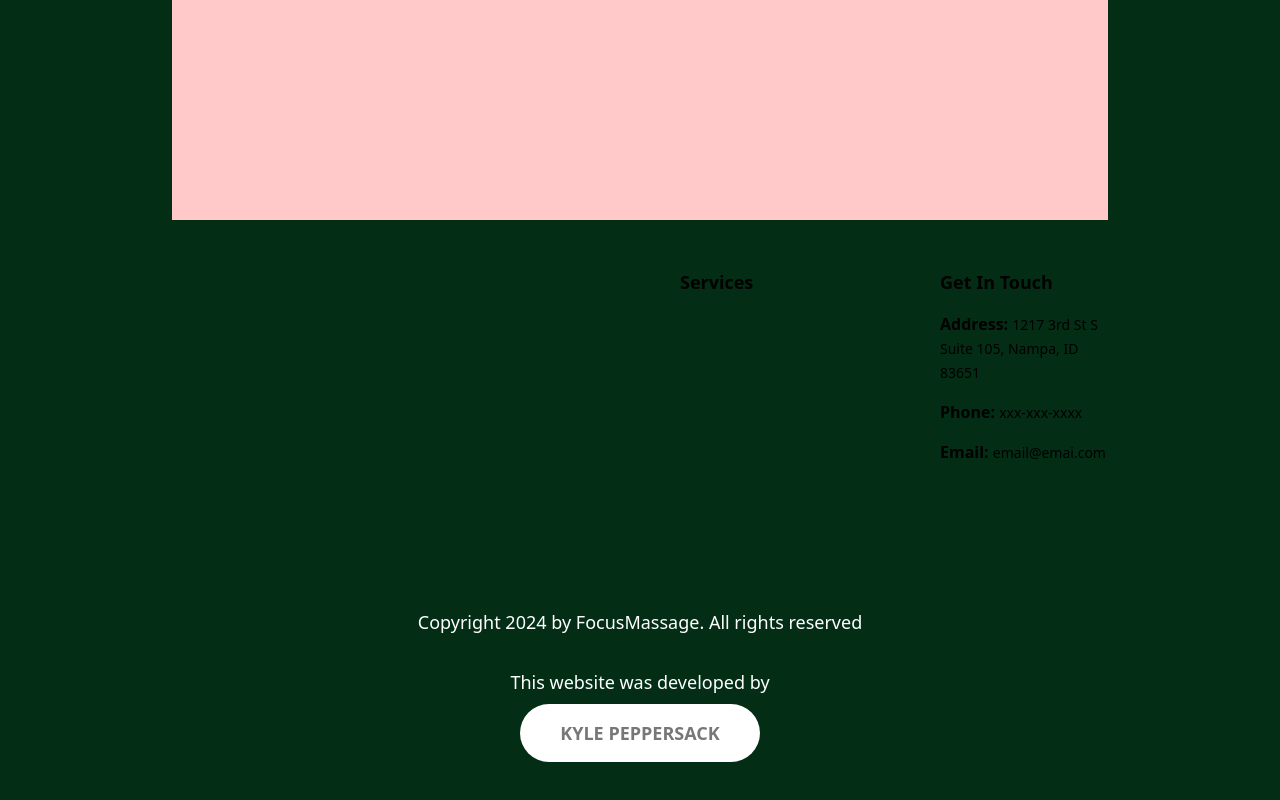
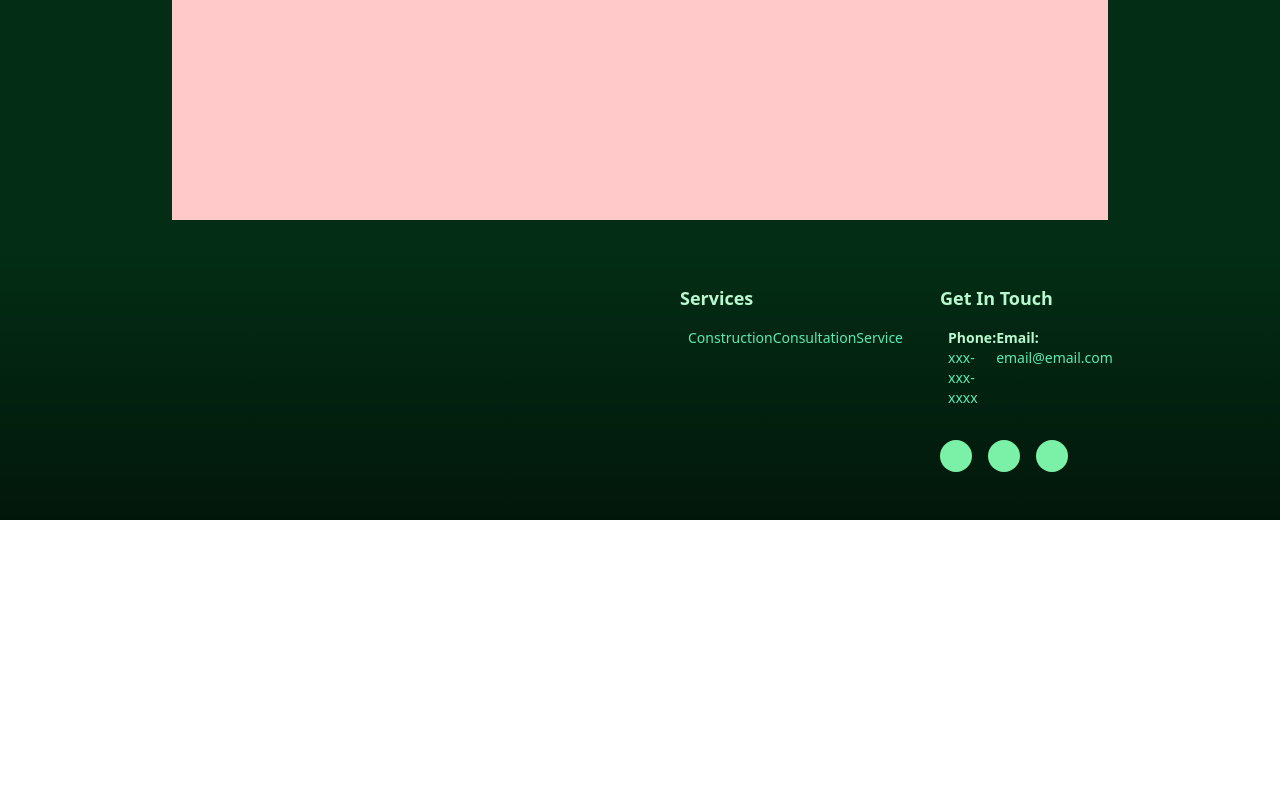
Before and after one commit to KylePep/consultant-jeff, a Vue app: page /contact in a window 1280 px wide. Shown: the part 905-1705 px from the top of the page. After the commit the page ends 1425 px from the top, so only its background shows below. Built offline with nearby package versions, Linux system fonts and the light colour scheme.

Commit message:
Footer content, links on home card

```diff
--- a/src/components/FooterContent.vue
+++ b/src/components/FooterContent.vue
@@ -1,30 +1,118 @@
 <script setup>
-// import { ref } from "vue";
-// import { useRoute } from "vue-router";
-// import { SERVICE_ITEMS } from "../data/index.js";
-import KylePepButton from "./KylePepButton.vue";
+// import KylePepButton from "./KylePepButton.vue";
 
-// const route = useRoute()
-// const services = ref(SERVICE_ITEMS)
+const services = {
+  "construction": {
+    "image": "https://images.unsplash.com/photo-1645005513709-77336f075dc8?q=80&w=2070&auto=format&fit=crop&ixlib=rb-4.0.3&ixid=M3wxMjA3fDB8MHxwaG90by1wYWdlfHx8fGVufDB8fHx8fA%3D%3D",
+    "title": "Construction",
+    "description": "Delectus voluptatem fugiat doloremque ab in. Assumenda eos temporibus quia temporibus expedita numquam ut velit repellendus. Totam aperiam eum aut ea consequatur. Totam iure ab in ea possimus mollitia aperiam. Qui corporis officiis accusantium eveniet fugiat neque necessitatibus. Ipsum dolores fugit facere et labore et officia magnam sint.",
+    "quote": "Nulla omnis nulla rerum. Et architecto dolorem unde. In non molestiae vel autem iste. Architecto et eum beatae facilis. Illum aut non consequuntur reprehenderit velit sequi quia.",
+    "benefits": [
+      "Eum dolor atque quisquam qui voluptate necessitatibus tempore.",
+      "Alias quidem non explicabo delectus totam dolores odit.",
+      "Et laboriosam magni animi dignissimos.",
+      "Adipisci dolorem minus quas voluptate sapiente velit unde veritatis.",
+      "Perferendis nihil veritatis.",
+      "Et reiciendis iure blanditiis quas sed dolore."
+    ],
+    "faqs": [
+      {
+        "question": "What is Sports Rehabilitation and how can I benefit?",
+        "answer": "Lorem ipsum dolor sit amet, consectetur adipiscing elit, sed do eiusmod tempor incididunt ut labore et dolore magna aliqua. Ut enim ad minim veniam, quis nostrud exercitation ullamco.",
+        "state": true
+      },
+      {
+        "question": "What is involved in the initial consultation?",
+        "answer": "Lorem ipsum dolor sit amet, consectetur adipiscing elit, sed do eiusmod tempor incididunt ut labore et dolore magna aliqua. Ut enim ad minim veniam, quis nostrud exercitation ullamco.",
+        "state": false
+      },
+      {
+        "question": "Does insurance cover your services?",
+        "answer": "Lorem ipsum dolor sit amet, consectetur adipiscing elit, sed do eiusmod tempor incididunt ut labore et dolore magna aliqua. Ut enim ad minim veniam, quis nostrud exercitation ullamco.",
+        "state": false
+      }
+    ]
+  },
+  "consultation": {
+    "image": "https://images.unsplash.com/photo-1540206063137-4a88ca974d1a?q=80&w=2070&auto=format&fit=crop&ixlib=rb-4.0.3&ixid=M3wxMjA3fDB8MHxwaG90by1wYWdlfHx8fGVufDB8fHx8fA%3D%3D",
+    "title": "Consultation",
+    "description": "Delectus voluptatem fugiat doloremque ab in. Assumenda eos temporibus quia temporibus expedita numquam ut velit repellendus. Totam aperiam eum aut ea consequatur. Totam iure ab in ea possimus mollitia aperiam. Qui corporis officiis accusantium eveniet fugiat neque necessitatibus. Ipsum dolores fugit facere et labore et officia magnam sint.",
+    "quote": "Nulla omnis nulla rerum. Et architecto dolorem unde. In non molestiae vel autem iste. Architecto et eum beatae facilis. Illum aut non consequuntur reprehenderit velit sequi quia.",
+    "benefits": [
+      "Eum dolor atque quisquam qui voluptate necessitatibus tempore.",
+      "Alias quidem non explicabo delectus totam dolores odit.",
+      "Et laboriosam magni animi dignissimos.",
+      "Adipisci dolorem minus quas voluptate sapiente velit unde veritatis.",
+      "Perferendis nihil veritatis.",
+      "Et reiciendis iure blanditiis quas sed dolore."
+    ],
+    "faqs": [
+      {
+        "question": "What is Home Care and how can I benefit?",
+        "answer": "Lorem ipsum dolor sit amet, consectetur adipiscing elit, sed do eiusmod tempor incididunt ut labore et dolore magna aliqua. Ut enim ad minim veniam, quis nostrud exercitation ullamco.",
+        "state": true
+      },
+      {
+        "question": "What is involved in the initial consultation?",
+        "answer": "Lorem ipsum dolor sit amet, consectetur adipiscing elit, sed do eiusmod tempor incididunt ut labore et dolore magna aliqua. Ut enim ad minim veniam, quis nostrud exercitation ullamco.",
+        "state": false
+      },
+      {
+        "question": "Does insurance cover your services?",
+        "answer": "Lorem ipsum dolor sit amet, consectetur adipiscing elit, sed do eiusmod tempor incididunt ut labore et dolore magna aliqua. Ut enim ad minim veniam, quis nostrud exercitation ullamco.",
+        "state": false
+      }
+    ]
+  },
+  "service": {
+    "image": "https://images.unsplash.com/photo-1620733723572-11c53f73a416?q=80&w=1887&auto=format&fit=crop&ixlib=rb-4.0.3&ixid=M3wxMjA3fDB8MHxwaG90by1wYWdlfHx8fGVufDB8fHx8fA%3D%3D",
+    "title": "Service",
+    "description": "Delectus voluptatem fugiat doloremque ab in. Assumenda eos temporibus quia temporibus expedita numquam ut velit repellendus. Totam aperiam eum aut ea consequatur. Totam iure ab in ea possimus mollitia aperiam. Qui corporis officiis accusantium eveniet fugiat neque necessitatibus. Ipsum dolores fugit facere et labore et officia magnam sint.",
+    "quote": "Nulla omnis nulla rerum. Et architecto dolorem unde. In non molestiae vel autem iste. Architecto et eum beatae facilis. Illum aut non consequuntur reprehenderit velit sequi quia.",
+    "benefits": [
+      "Eum dolor atque quisquam qui voluptate necessitatibus tempore.",
+      "Alias quidem non explicabo delectus totam dolores odit.",
+      "Et laboriosam magni animi dignissimos.",
+      "Adipisci dolorem minus quas voluptate sapiente velit unde veritatis.",
+      "Perferendis nihil veritatis.",
+      "Et reiciendis iure blanditiis quas sed dolore."
+    ],
+    "faqs": [
+      {
+        "question": "What is Aroma Therapy and how can I benefit?",
+        "answer": "Lorem ipsum dolor sit amet, consectetur adipiscing elit, sed do eiusmod tempor incididunt ut labore et dolore magna aliqua. Ut enim ad minim veniam, quis nostrud exercitation ullamco.",
+        "state": true
+      },
+      {
+        "question": "What is involved in the initial consultation?",
+        "answer": "Lorem ipsum dolor sit amet, consectetur adipiscing elit, sed do eiusmod tempor incididunt ut labore et dolore magna aliqua. Ut enim ad minim veniam, quis nostrud exercitation ullamco.",
+        "state": false
+      },
+      {
+        "question": "Does insurance cover your services?",
+        "answer": "Lorem ipsum dolor sit amet, consectetur adipiscing elit, sed do eiusmod tempor incididunt ut labore et dolore magna aliqua. Ut enim ad minim veniam, quis nostrud exercitation ullamco.",
+        "state": false
+      }
+    ]
+  },
+}
 </script>
 
 
 <template>
-  <div class="text-xs lg:text-lg z-50">
+  <div class="bg-linear-to-b via-emerald-black/50 to-black/50 text-xs lg:text-lg text-green-200">
     <div class="bg-fm-teal px-6 lg:px-40 grid grid-cols-4 gap-1 gap-y-8 lg:gap-20 text-fm-pink py-12">
 
       <section class="col-span-4 lg:col-span-1 lg:col-start-3 space-y-4 lg:flex flex-col justify-start">
         <div class="font-bold text-lg">
           Services
         </div>
-        <ul class="space-y-4 lg:space-y-1 lg:text-sm">
-          <!-- <li v-for="service, index in services">
-            <router-link :to="{ name: 'ServiceDetails', params: { serviceId: index } }"
-              class="font-semibold border-b pb-0.5 hover:text-fm-orange"
-              :class="route.params.serviceId == index ? 'border-fm-pink' : 'border-transparent'">
+        <ul class="flex justify-between space-y-4 lg:space-y-1 lg:text-sm px-2">
+          <li v-for="service, index in services" :key="index">
+            <router-link :to="{ name: 'contact' }" class="text-emerald-300">
               {{ service.title }}
             </router-link>
-          </li> -->
+          </li>
         </ul>
       </section>
 
@@ -32,80 +120,29 @@ import KylePepButton from "./KylePepButton.vue";
         <div class="font-bold text-lg">
           Get In Touch
         </div>
-        <ul class="space-y-4">
-          <li class="font-semibold text-base">Address: <span class="font-normal text-sm">1217 3rd St S Suite 105, Nampa,
-              ID
-              83651</span></li>
-          <li class="font-semibold text-base">Phone: <span class="font-normal text-sm">xxx-xxx-xxxx</span></li>
-          <li class="font-semibold text-base">Email: <span class="font-normal text-sm">email@emai.com</span></li>
+        <ul class="flex justify-between px-2 space-y-4">
+          <li class="font-semibold text-sm ">Phone: <span
+              class="font-normal text-sm text-emerald-300">xxx-xxx-xxxx</span></li>
+          <li class="font-semibold text-sm">Email: <span
+              class="font-normal text-sm text-emerald-300">email@email.com</span></li>
         </ul>
         <div class="flex gap-4">
-          <a target="_blank" href="https://www.facebook.com/profile.php?id=100090973550375&mibextid=ZbWKwL"
-            class="bg-fm-blue rounded-full h-8 w-8 flex justify-center items-center">
+          <a target="_blank" href="https://" class="bg-green-300 rounded-full h-8 w-8 flex justify-center items-center">
             <i class="relative mdi mdi-facebook text-xl"></i>
           </a>
-          <a target="_blank" href="https://www.instagram.com/focusmassagebydana"
-            class="bg-fm-blue rounded-full h-8 w-8 flex justify-center items-center">
+          <a target="_blank" href="https://" class="bg-green-300 rounded-full h-8 w-8 flex justify-center items-center">
             <i class="relative mdi mdi-instagram text-xl"></i>
           </a>
-          <a target="_blank" href="https://danawhalen.glossgenius.com/"
-            class="bg-fm-blue rounded-full h-8 w-8 flex justify-center items-center">
+          <a target="_blank" href="https://" class="bg-green-300 rounded-full h-8 w-8 flex justify-center items-center">
             <i class="relative mdi mdi-alpha-g text-4xl"></i>
           </a>
 
         </div>
       </section>
 
-      <!-- <section class="col-span-4 lg:col-span-1 space-y-4 lg:flex flex-col justify-around">
-        <div class="font-bold text-base lg:text-lg">
-          Recent Posts
-        </div>
-        <ul class="flex-1 flex flex-col gap-4">
-          <li class="grid grid-cols-4">
-            <i class="bg-blue-500 me-4"></i>
-            <div class="col-span-3 text-xs lg:text-sm">
-              <p>Minor Surgeries on the foot</p>
-              <p class="text-gray-400">March 01, 2019</p>
-            </div>
-          </li>
-
-          <li class="grid grid-cols-4">
-            <i class="bg-blue-500 me-4"></i>
-            <div class="col-span-3 text-xs lg:text-sm">
-              <p>Assistive Device Program</p>
-              <p class="text-gray-400">March 01, 2019</p>
-            </div>
-          </li>
-
-          <li class="grid grid-cols-4">
-            <i class="bg-blue-500 me-4"></i>
-            <div class="col-span-3 text-xs lg:text-sm">
-              <p>Initial plus treatment</p>
-              <p class="text-gray-400">March 01, 2019</p>
-            </div>
-          </li>
-        </ul>
-      </section> -->
-
-
-
-      <!-- <section class="col-span-4 lg:col-span-1 space-y-4 lg:flex flex-col justify-between">
-        <div class="font-bold text-base lg:text-lg">
-          Subscribe To Us
-        </div>
-        <p class="text-xs">Get Business news, tip and solutions to your problems from our experts.</p>
-        <div class="flex min-h-8">
-          <input type="text" class="w-full" name="" id="">
-          <button class="bg-blue-500 px-8">></button>
-        </div>
-
-      </section> -->
-
-
-
     </div>
 
-    <div class="bg-fm-blue py-6 lg:py-12 text-center text-white px-16 space-y-8">
+    <!-- <div class="py-6 lg:py-12 text-center text-green-200 px-16 space-y-8">
       <p>
         Copyright 2024 by FocusMassage. All rights reserved
       </p>
@@ -113,7 +150,8 @@ import KylePepButton from "./KylePepButton.vue";
       <section class="flex flex-col justify-center items-center pb-12">
         <KylePepButton />
       </section>
-    </div>
+
+    </div> -->
   </div>
 </template>
 
--- a/src/layouts/GlobalLayout.vue
+++ b/src/layouts/GlobalLayout.vue
@@ -13,7 +13,7 @@
       <slot />
     </main>
 
-    <footer id="footer" class="">
+    <footer id="footer" class="mt-4">
       <slot name="footer"></slot>
     </footer>
   </div>
```
Also changed, not shown: src/views/HomeView.vue (+28 -3 lines).
